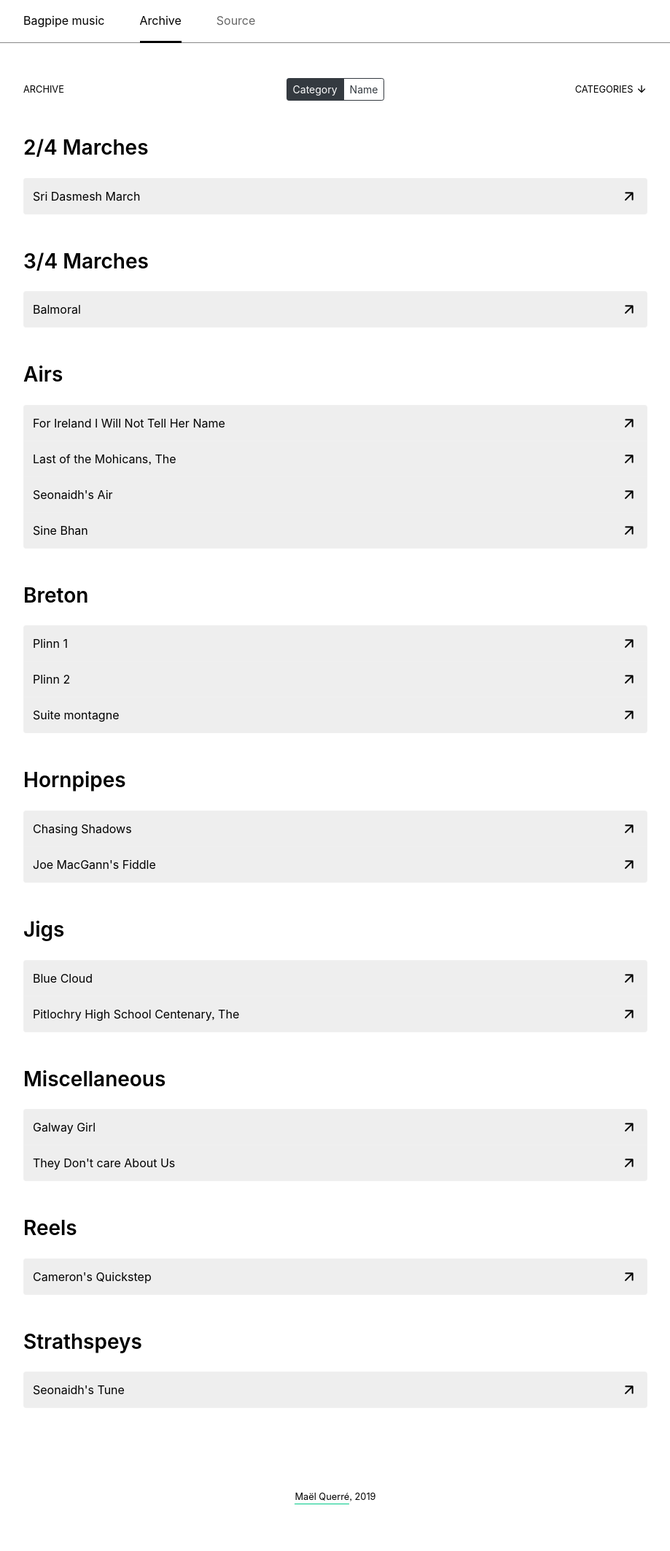
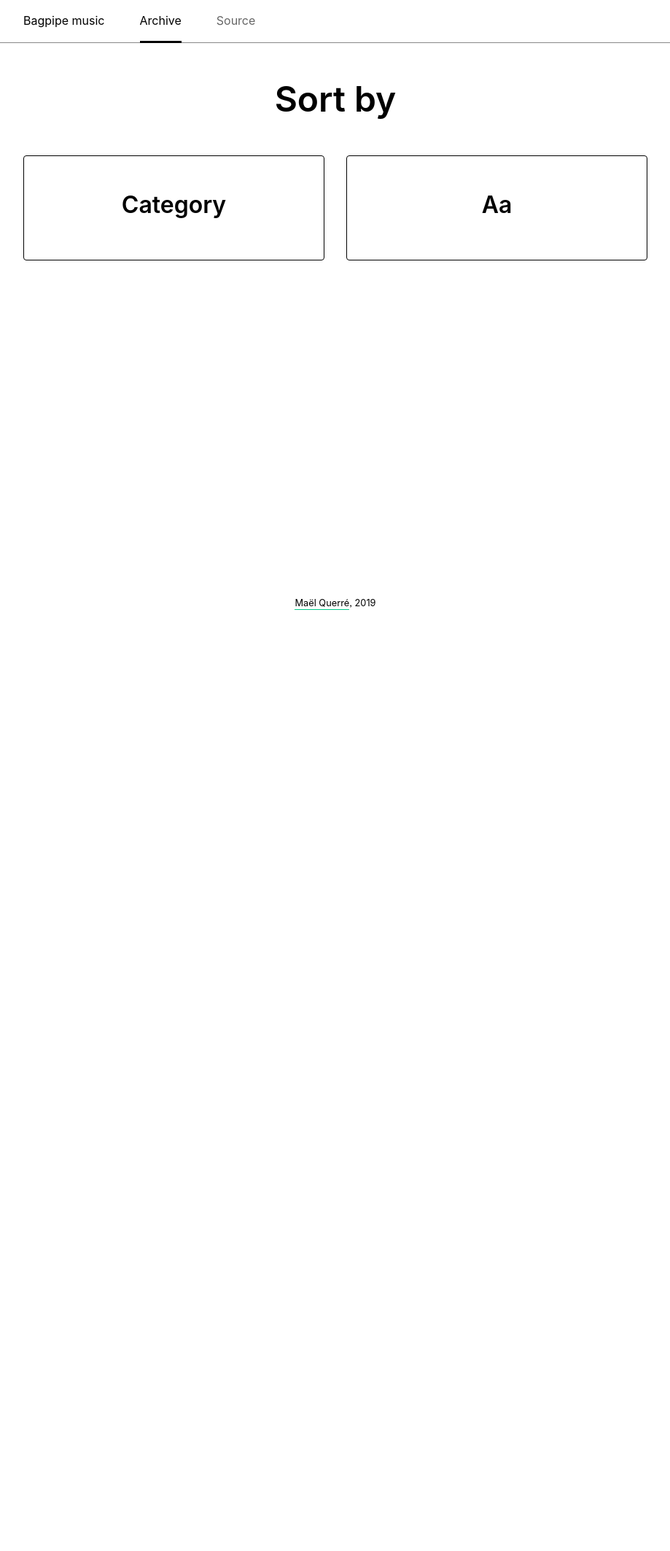
Before and after one commit to Glascode/BagpipeMusic, a Jekyll site: the page built from docs/_pages/archive/index.html, in a window 1280 px wide. Shown: the whole page at 73% size, without its empty margins (180-1099 px from the left). Built offline with Jekyll 4.4.1, drawn with Linux system fonts in a browser that asks for light colours; some web fonts are replaced; after the commit the page ends 900 px from its top, so only the background shows below that.

Commit message:
Add name sorting

```diff
--- a/docs/_layouts/archive.html
+++ b/docs/_layouts/archive.html
@@ -3,11 +3,16 @@
 ---
 
 <div class="row mb-5 align-items-center small">
-    <div class="col d-none d-md-block text-uppercase">Archive</div>
+    <div class="col d-none d-md-block text-uppercase">
+        {% if page.sort_by %}
+        {{ page.sort_by | capitalize }}
+        <i class="material-icons-round icon-inline">arrow_downward</i>
+        {% endif %}
+    </div>
     <div class="col text-center">
         <div class="btn-group">
             <a class="btn btn-sm btn-outline-dark {% if page.sort_by == 'category' %}active{% endif %}"
-               href="{{ site.baseurl }}/archive/">
+               href="{{ site.baseurl }}/archive/category">
                 Category
             </a>
             <a class="btn btn-sm btn-outline-dark {% if page.sort_by == 'name' %}active{% endif %}"
@@ -17,8 +22,7 @@
         </div>
 
     </div>
-    <div class="col d-none d-md-block text-uppercase text-right">Categories
-        <i class="material-icons-round icon-inline">arrow_downward</i></div>
+    <div class="col d-none d-md-block"></div>
 </div>
 
 {{ content }}
--- /dev/null
+++ b/docs/_pages/archive/index.html
@@ -0,0 +1,24 @@
+---
+layout: default
+title: Archive
+id: archive
+permalink: /archive/
+---
+
+<h1 class="large-title text-center mb-5">Sort by</h1>
+
+<div class="row text-center">
+    <div class="col-12 col-md-6 pb-4">
+        <a class="d-block btn btn-outline-dark py-5"
+           href="{{ site.baseurl }}/archive/category">
+            <h2>Category</h2>
+        </a>
+    </div>
+
+    <div class="col-12 col-md-6">
+        <a class="d-block btn btn-outline-dark py-5"
+           href="{{ site.baseurl }}/archive/name">
+            <h2>Aa</h2>
+        </a>
+    </div>
+</div>
--- a/docs/_pages/category.html
+++ b/docs/_pages/archive/name.html
@@ -2,16 +2,23 @@
 layout: archive
 title: Archive
 id: archive
-sort_by: category
-permalink: /archive/
+sort_by: name
+permalink: /archive/name
 ---
 
-{% for category in site.data.archive %}
-<h3 class="mb-4">{{ category.title }}</h3>
+{% assign cat = "Jigs" %}
+
+{% assign all_items = site.data.archive | map: "items" %}
+
+{% assign test = site.data.archive | where: "title", cat %}
+
+{{ test }}<br><br>
 
 <ul class="archive-list list-group mb-5">
-    {% assign sorted_items = category.items | sort: "title" %}
-    {% for score in sorted_items %}
+    {% for scores in all_items %}
+    {% assign all = all | append: scores %}
+    {{ all }}
+    {% for score in scores %}
     <li class="list-group-item">
         <a target="_blank" href="{{ site.baseurl }}/archive/{{ score.path }}"
            class="d-flex align-items-center justify-content-between">
@@ -20,5 +27,5 @@
         </a>
     </li>
     {% endfor %}
+    {% endfor %}
 </ul>
-{% endfor %}
--- a/docs/css/main.css
+++ b/docs/css/main.css
@@ -162,9 +162,33 @@
     box-shadow: 0 0 0 0.2rem rgba(0, 200, 136, .5);
 }
 
-.btn-primary:not(:disabled):not(.disabled).active, .btn-primary:not(:disabled):not(.disabled):active, .show > .btn-primary.dropdown-toggle {
+.btn-primary:not(:disabled):not(.disabled).active,
+.btn-primary:not(:disabled):not(.disabled):active,
+.show > .btn-primary.dropdown-toggle {
     background-color: var(--accent-color-dark);
     border-color: var(--accent-color-dark);
+}
+
+.btn-outline-dark {
+    color: #000000;
+    border-color: #000000;
+}
+
+.btn-outline-dark.focus, .btn-outline-dark:focus {
+    box-shadow: 0 0 0 0.2rem rgba(0, 0, 0, .5);
+}
+
+.btn-outline-dark:not(:disabled):not(.disabled).active,
+.btn-outline-dark:not(:disabled):not(.disabled):active,
+.show > .btn-outline-dark.dropdown-toggle {
+    background-color: #000000;
+    border-color: #000000;
+}
+
+.btn-outline-dark:not(:disabled):not(.disabled).active:focus,
+.btn-outline-dark:not(:disabled):not(.disabled):active:focus,
+.show > .btn-outline-dark.dropdown-toggle:focus {
+    box-shadow: 0 0 0 0.2rem rgba(0, 0, 0, .5);
 }
 
 .large-title {
```
Also changed, not shown: docs/_pages/archive/category.html (renamed from docs/_pages/name.html, +7 -7 lines).
